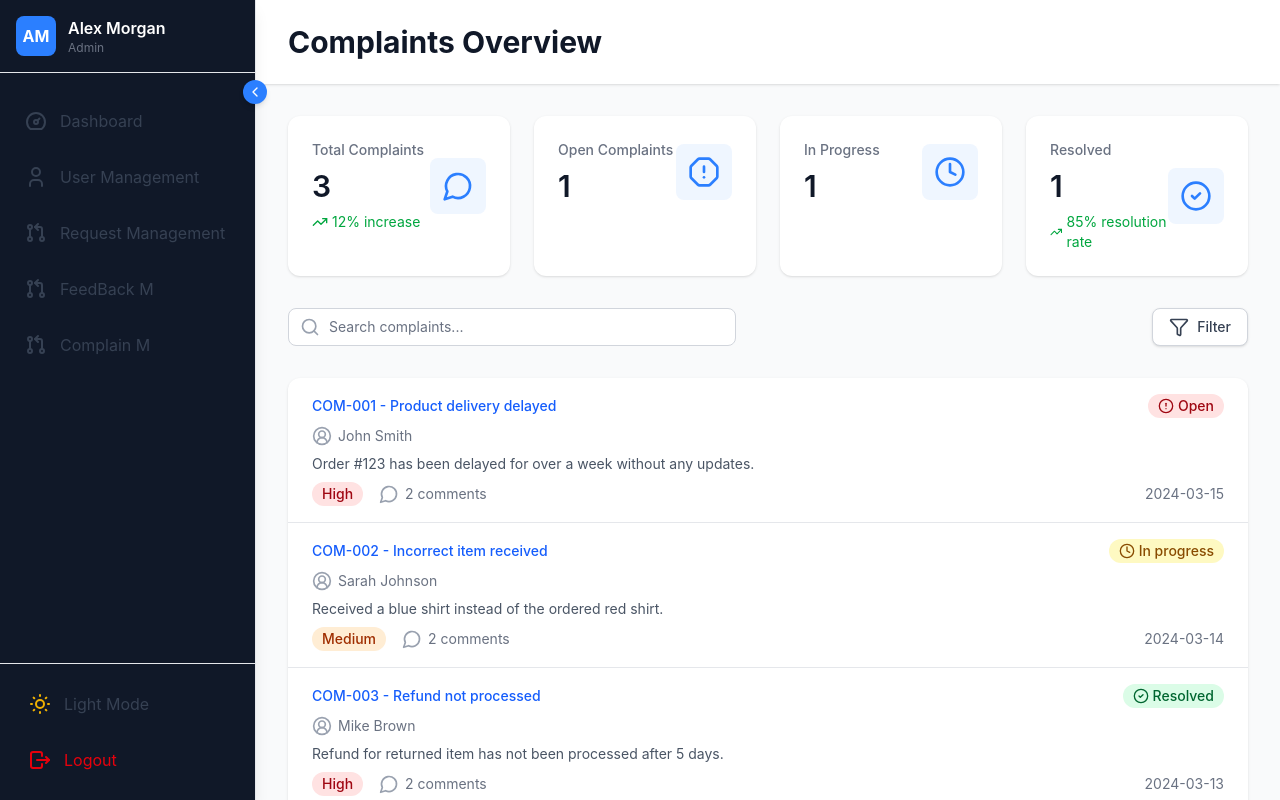
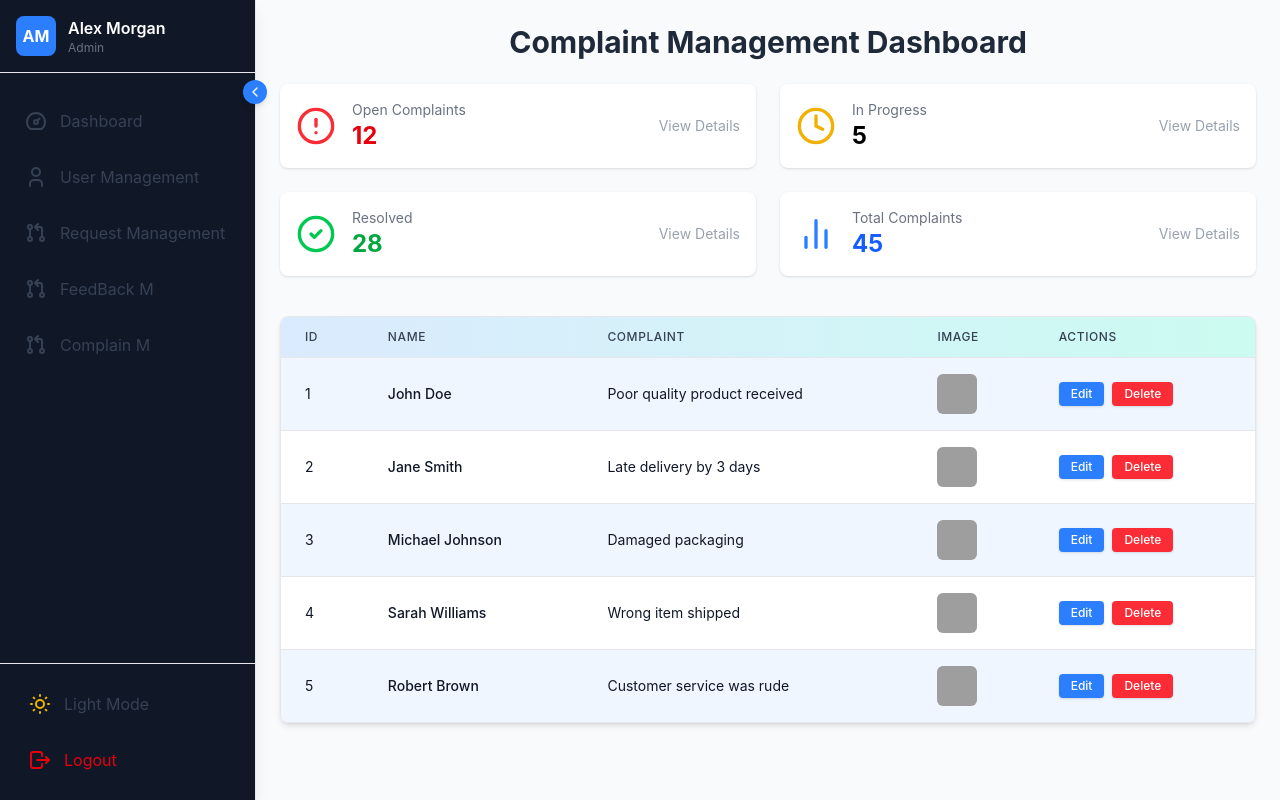
Before and after one commit to Aravinda-99/E_Garbage_Management_System, a React (Vite) app in the folder client/Client/: page /AdminDashboard in a window 1280 px wide. Both pictures are taken after a click on the button "Complain M". Built offline with nearby package versions, Linux system fonts and the light colour scheme; grey boxes are pictures that could not be loaded.

Commit message:
add complain table

```diff
--- a/client/Client/src/Components/Admin/ComplainM/ComplainOverView.jsx
+++ b/client/Client/src/Components/Admin/ComplainM/ComplainOverView.jsx
@@ -3,202 +3,86 @@ import {
   AlertCircle,
   CheckCircle2,
   Clock,
-  Filter,
-  MessageCircle,
-  Search,
-  UserCircle2,
-  TrendingUp,
-  AlertOctagon,
-  Clock4
+  BarChart2
 } from 'lucide-react';
+import { motion } from 'framer-motion';
+import ComplaintTable from './ComplainTable';
 
-const complaints = [
+const ComplainOverView = () => {
+  const complaintData = [
     {
-    id: "COM-001",
-    title: "Product delivery delayed",
-    customer: "John Smith",
-    status: "open",
-    priority: "high",
-    date: "2024-03-15",
-    description: "Order #123 has been delayed for over a week without any updates."
+      icon: AlertCircle,
+      color: 'red',
+      title: 'Open Complaints',
+      count: 12
     },
     {
-    id: "COM-002",
-    title: "Incorrect item received",
-    customer: "Sarah Johnson",
-    status: "in-progress",
-    priority: "medium",
-    date: "2024-03-14",
-    description: "Received a blue shirt instead of the ordered red shirt."
+      icon: Clock,
+      color: 'yellow',
+      title: 'In Progress',
+      count: 5
     },
     {
-    id: "COM-003",
-    title: "Refund not processed",
-    customer: "Mike Brown",
-    status: "resolved",
-    priority: "high",
-    date: "2024-03-13",
-    description: "Refund for returned item has not been processed after 5 days."
+      icon: CheckCircle2,
+      color: 'green',
+      title: 'Resolved',
+      count: 28
+    },
+    {
+      icon: BarChart2,
+      color: 'blue',
+      title: 'Total Complaints',
+      count: 45
     }
   ];
 
-const StatusBadge = ({ status }) => {
-  const statusStyles = {
-    'open': 'bg-red-100 text-red-800',
-    'in-progress': 'bg-yellow-100 text-yellow-800',
-    'resolved': 'bg-green-100 text-green-800'
-  };
+  return (
+    <div className="min-h-screen bg-gray-50 p-6">
+      <div className="container mx-auto">
+        <h1 className="text-3xl font-bold text-gray-800 mb-6 text-center">
+          Complaint Management Dashboard
+        </h1>
 
-  const statusIcons = {
-    'open': <AlertCircle className="w-4 h-4" />,
-    'in-progress': <Clock className="w-4 h-4" />,
-    'resolved': <CheckCircle2 className="w-4 h-4" />
-  };
+        {/* Animated Grid Layout */}
+        <div className="grid grid-cols-2 gap-6 mb-10">
+          {complaintData.map((item, index) => {
+            const IconComponent = item.icon;
+            return (
+              <motion.div
+                key={index}
+                className="bg-white shadow rounded-lg p-4 flex items-center justify-between"
+                initial={{ opacity: 0, y: 20 }}
+                animate={{ opacity: 1, y: 0 }}
+                transition={{ duration: 0.5, delay: index * 0.2 }}
+                whileHover={{ scale: 1.05 }}
+              >
+                <div className="flex items-center">
+                  <IconComponent
+                    className={`text-${item.color}-500 mr-4`}
+                    size={40}
+                  />
+                  <div>
+                    <p className="text-gray-500 text-sm">{item.title}</p>
+                    <p className={`text-2xl font-bold text-${item.color}-600`}>
+                      {item.count}
+                    </p>
+                  </div>
+                </div>
+                <motion.div className="text-gray-400 text-sm" whileHover={{ scale: 1.1 }}>
+                  View Details
+                </motion.div>
+              </motion.div>
+            );
+          })}
+        </div>
 
-  return (
-    <span className={`flex items-center gap-1 px-2.5 py-0.5 rounded-full text-sm font-medium ${statusStyles[status]}`}>
-      {statusIcons[status]}
-      {status.charAt(0).toUpperCase() + status.slice(1).replace('-', ' ')}
-    </span>
-  );
-};
-
-const PriorityBadge = ({ priority }) => {
-  const priorityStyles = {
-    'high': 'bg-red-100 text-red-800',
-    'medium': 'bg-orange-100 text-orange-800',
-    'low': 'bg-blue-100 text-blue-800'
-  };
-
-  return (
-    <span className={`px-2.5 py-0.5 rounded-full text-sm font-medium ${priorityStyles[priority]}`}>
-      {priority.charAt(0).toUpperCase() + priority.slice(1)}
-    </span>
-  );
-};
-
-const StatCard = ({ title, value, icon: Icon, trend }) => (
-  <div className="bg-white rounded-xl shadow-sm p-6 transition-all duration-200 hover:shadow-md">
-    <div className="flex items-center justify-between">
-      <div>
-        <p className="text-sm font-medium text-gray-500">{title}</p>
-        <p className="mt-2 text-3xl font-semibold text-gray-900">{value}</p>
-        {trend && (
-          <p className="mt-2 text-sm text-green-600 flex items-center">
-            <TrendingUp className="w-4 h-4 mr-1" />
-            {trend}
-          </p>
-        )}
-      </div>
-      <div className="p-3 bg-blue-50 rounded-lg">
-        <Icon className="w-8 h-8 text-blue-500" />
+        {/* Complaint Table with Extra Spacing */}
+        <div className="mt-10">
+          <ComplaintTable />
         </div>
       </div>
     </div>
   );
-
-function ComplainOverView() {
-  // Calculate statistics
-  const totalComplaints = complaints.length;
-  const openComplaints = complaints.filter(c => c.status === 'open').length;
-  const inProgressComplaints = complaints.filter(c => c.status === 'in-progress').length;
-  const resolvedComplaints = complaints.filter(c => c.status === 'resolved').length;
-
-  return (
-    <div className="min-h-screen bg-gray-50">
-      {/* Header */}
-      <header className="bg-white shadow-sm">
-        <div className="max-w-7xl mx-auto px-4 py-6 sm:px-6 lg:px-8">
-          <h1 className="text-3xl font-bold text-gray-900">Complaints Overview</h1>
-        </div>
-      </header>
-
-      <main className="max-w-7xl mx-auto px-4 sm:px-6 lg:px-8 py-8">
-        {/* Statistics Cards */}
-        <div className="grid grid-cols-1 md:grid-cols-2 lg:grid-cols-4 gap-6 mb-8">
-          <StatCard
-            title="Total Complaints"
-            value={totalComplaints}
-            icon={MessageCircle}
-            trend="12% increase"
-          />
-          <StatCard
-            title="Open Complaints"
-            value={openComplaints}
-            icon={AlertOctagon}
-          />
-          <StatCard
-            title="In Progress"
-            value={inProgressComplaints}
-            icon={Clock4}
-          />
-          <StatCard
-            title="Resolved"
-            value={resolvedComplaints}
-            icon={CheckCircle2}
-            trend="85% resolution rate"
-          />
-        </div>
-
-        {/* Filters and Search */}
-        <div className="flex flex-col sm:flex-row justify-between items-center mb-8 gap-4">
-          <div className="relative flex-1 max-w-md">
-            <div className="absolute inset-y-0 left-0 pl-3 flex items-center pointer-events-none">
-              <Search className="h-5 w-5 text-gray-400" />
-            </div>
-            <input
-              type="text"
-              className="block w-full pl-10 pr-3 py-2 border border-gray-300 rounded-lg leading-5 bg-white placeholder-gray-500 focus:outline-none focus:placeholder-gray-400 focus:ring-1 focus:ring-blue-500 focus:border-blue-500 sm:text-sm"
-              placeholder="Search complaints..."
-            />
-          </div>
-          <button className="inline-flex items-center px-4 py-2 border border-gray-300 rounded-lg shadow-sm text-sm font-medium text-gray-700 bg-white hover:bg-gray-50 focus:outline-none focus:ring-2 focus:ring-offset-2 focus:ring-blue-500">
-            <Filter className="h-5 w-5 mr-2" />
-            Filter
-          </button>
-        </div>
-
-        {/* Complaints List */}
-        <div className="bg-white shadow-sm rounded-xl overflow-hidden">
-          <ul className="divide-y divide-gray-200">
-            {complaints.map((complaint) => (
-              <li key={complaint.id} className="px-6 py-4 hover:bg-gray-50 transition-colors duration-150">
-                <div className="flex items-center justify-between">
-                  <div className="flex-1 min-w-0">
-                    <div className="flex items-center justify-between">
-                      <p className="text-sm font-medium text-blue-600 truncate">
-                        {complaint.id} - {complaint.title}
-                      </p>
-                      <div className="ml-2 flex-shrink-0 flex">
-                        <StatusBadge status={complaint.status} />
-                      </div>
-                    </div>
-                    <div className="mt-2">
-                      <div className="flex items-center text-sm text-gray-500">
-                        <UserCircle2 className="flex-shrink-0 mr-1.5 h-5 w-5 text-gray-400" />
-                        <p>{complaint.customer}</p>
-                      </div>
-                    </div>
-                    <p className="mt-2 text-sm text-gray-600">{complaint.description}</p>
-                    <div className="mt-2 flex items-center justify-between">
-                      <div className="flex items-center space-x-4">
-                        <PriorityBadge priority={complaint.priority} />
-                        <span className="flex items-center text-sm text-gray-500">
-                          <MessageCircle className="flex-shrink-0 mr-1.5 h-5 w-5 text-gray-400" />
-                          2 comments
-                        </span>
-                      </div>
-                      <span className="text-sm text-gray-500">{complaint.date}</span>
-                    </div>
-                  </div>
-                </div>
-              </li>
-            ))}
-          </ul>
-        </div>
-      </main>
-    </div>
-  );
-}
+};
 
 export default ComplainOverView;
--- /dev/null
+++ b/client/Client/src/Components/Admin/ComplainM/ComplainTable.jsx
@@ -0,0 +1,93 @@
+import { useState } from 'react';
+
+const ComplaintTable = ({ onDelete, onEdit }) => {
+  const [scrolled, setScrolled] = useState(false);
+
+  const handleScroll = (event) => {
+    setScrolled(event.target.scrollTop > 0);
+  };
+
+  // Mock complaint data
+  const mockComplaints = [
+    {
+      complaintId: 1,
+      userName: 'John Doe',
+      complaint: 'Poor quality product received',
+      image: 'product.jpg'
+    },
+    {
+      complaintId: 2,
+      userName: 'Jane Smith',
+      complaint: 'Late delivery by 3 days',
+      image: 'delivery.jpg'
+    },
+    {
+      complaintId: 3,
+      userName: 'Michael Johnson',
+      complaint: 'Damaged packaging',
+      image: 'packaging.jpg'
+    },
+    {
+      complaintId: 4,
+      userName: 'Sarah Williams',
+      complaint: 'Wrong item shipped',
+      image: 'wrong-item.jpg'
+    },
+    {
+      complaintId: 5,
+      userName: 'Robert Brown',
+      complaint: 'Customer service was rude',
+      image: 'service.jpg'
+    }
+  ];
+
+  return (
+    <div className="overflow-auto rounded-lg border border-gray-200 shadow-md" style={{ maxHeight: '500px' }}>
+      <table className="min-w-full divide-y divide-gray-200">
+        <thead className={`bg-gradient-to-r from-blue-100 to-teal-100 sticky top-0 z-10 ${scrolled ? 'shadow-sm' : ''}`}>
+          <tr>
+            <th className="px-6 py-3 text-left text-xs font-medium text-gray-700 uppercase tracking-wider">ID</th>
+            <th className="px-6 py-3 text-left text-xs font-medium text-gray-700 uppercase tracking-wider">Name</th>
+            <th className="px-6 py-3 text-left text-xs font-medium text-gray-700 uppercase tracking-wider">Complaint</th>
+            <th className="px-6 py-3 text-left text-xs font-medium text-gray-700 uppercase tracking-wider">Image</th>
+            <th className="px-6 py-3 text-left text-xs font-medium text-gray-700 uppercase tracking-wider">Actions</th>
+          </tr>
+        </thead>
+        <tbody className="divide-y divide-gray-200" onScroll={handleScroll}>
+          {mockComplaints.map((complaint, index) => (
+            <tr key={complaint.complaintId} className={`${index % 2 === 0 ? 'bg-blue-50' : 'bg-white'} hover:bg-blue-100 transition-colors duration-150`}>
+              <td className="px-6 py-4 whitespace-nowrap text-sm text-gray-900">{complaint.complaintId}</td>
+              <td className="px-6 py-4 whitespace-nowrap text-sm font-medium text-gray-900">{complaint.userName}</td>
+              <td className="px-6 py-4 text-sm text-gray-900 max-w-xs truncate">{complaint.complaint}</td>
+              <td className="px-6 py-4 whitespace-nowrap">
+                <div className="flex items-center">
+                  <div className="flex-shrink-0 h-10 w-10">
+                    <img className="h-10 w-10 rounded-md object-cover" src={complaint.image} alt="Complaint evidence" />
+                  </div>
+                </div>
+              </td>
+              <td className="px-6 py-4 whitespace-nowrap">
+                <div className="flex space-x-2">
+                  <button
+                    onClick={() => onEdit && onEdit(complaint)}
+                    className="bg-blue-500 hover:bg-blue-600 text-white text-xs font-medium py-1 px-3 rounded shadow-sm transition-colors duration-150"
+                  >
+                    Edit
+                  </button>
+                  <button
+                    onClick={() => onDelete && onDelete(complaint)}
+                    className="bg-red-500 hover:bg-red-600 text-white text-xs font-medium py-1 px-3 rounded shadow-sm transition-colors duration-150"
+                  >
+                    Delete
+                  </button>
+                </div>
+              </td>
+            </tr>
+          ))}
+        </tbody>
+      </table>
+    </div>
+  );
+};
+
+export default ComplaintTable;
```
Lines whose indentation alone changed are shown as unchanged.
